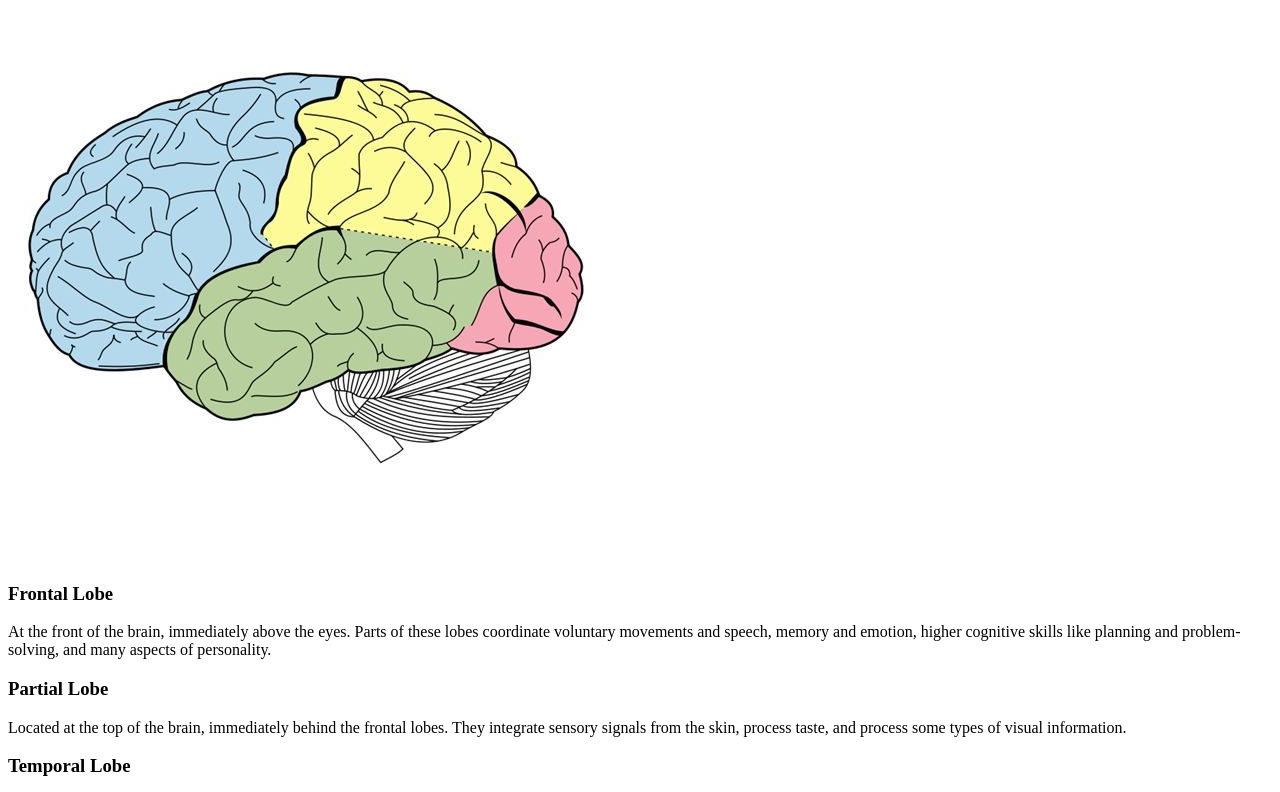
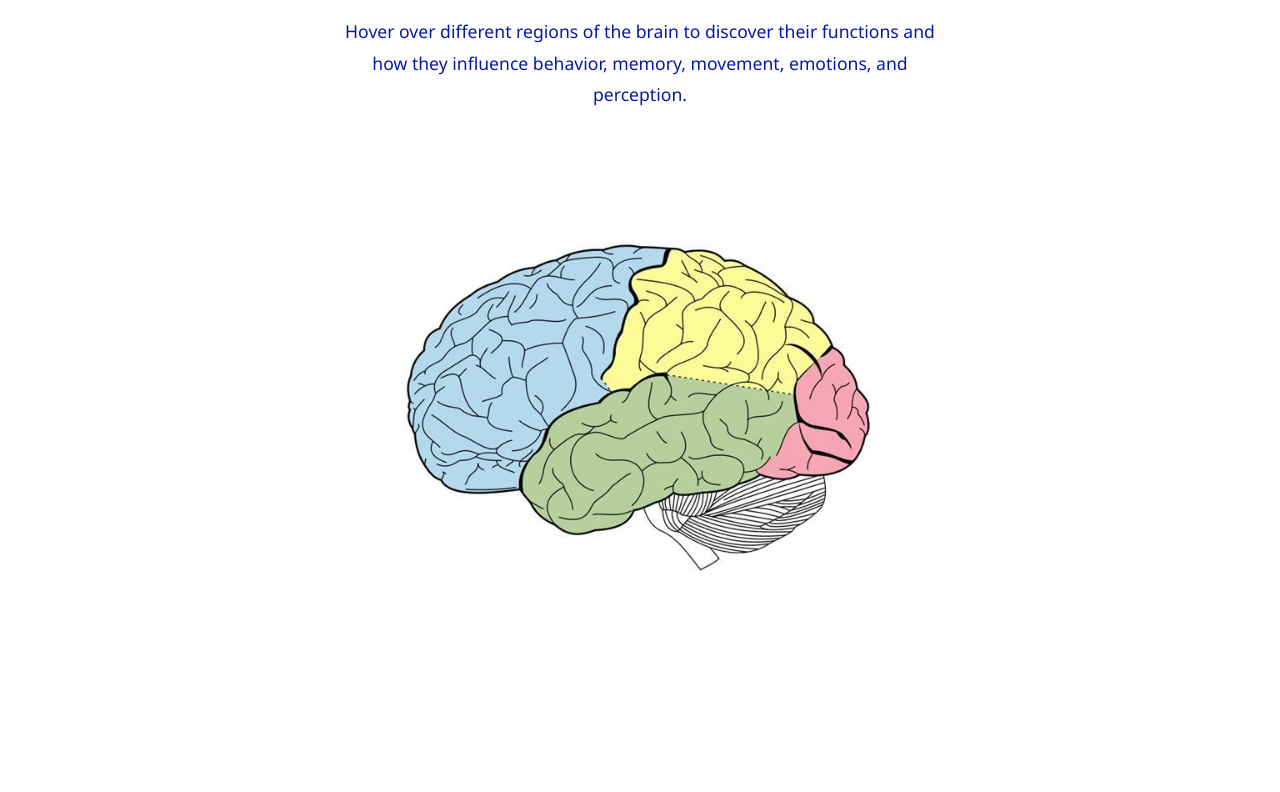
Before and after one commit to Hana-Elkhatiib/Neuroscience, a plain HTML site: page neuroscience.html in a window 1280 px wide. Shown: the part 141-933 px from the top of the page. After the commit the page ends 852 px from the top, so only its background shows below. Drawn offline with Linux system fonts and the light colour scheme.

Commit message:
Fix HTML structure and correct stylesheet link

```diff
--- a/neuroscience.html
+++ b/neuroscience.html
@@ -4,7 +4,7 @@
     <meta charset="UTF-8">
     <meta name="viewport" content="width=device-width, initial-scale=1.0">
     <title>Document</title>
-    <link rel="stylesheet" href="neuroscience.css">
+    <link rel="stylesheet" href="neuroscienc.css">
 </head>
 <body>
     <section class="brain-section">
```
